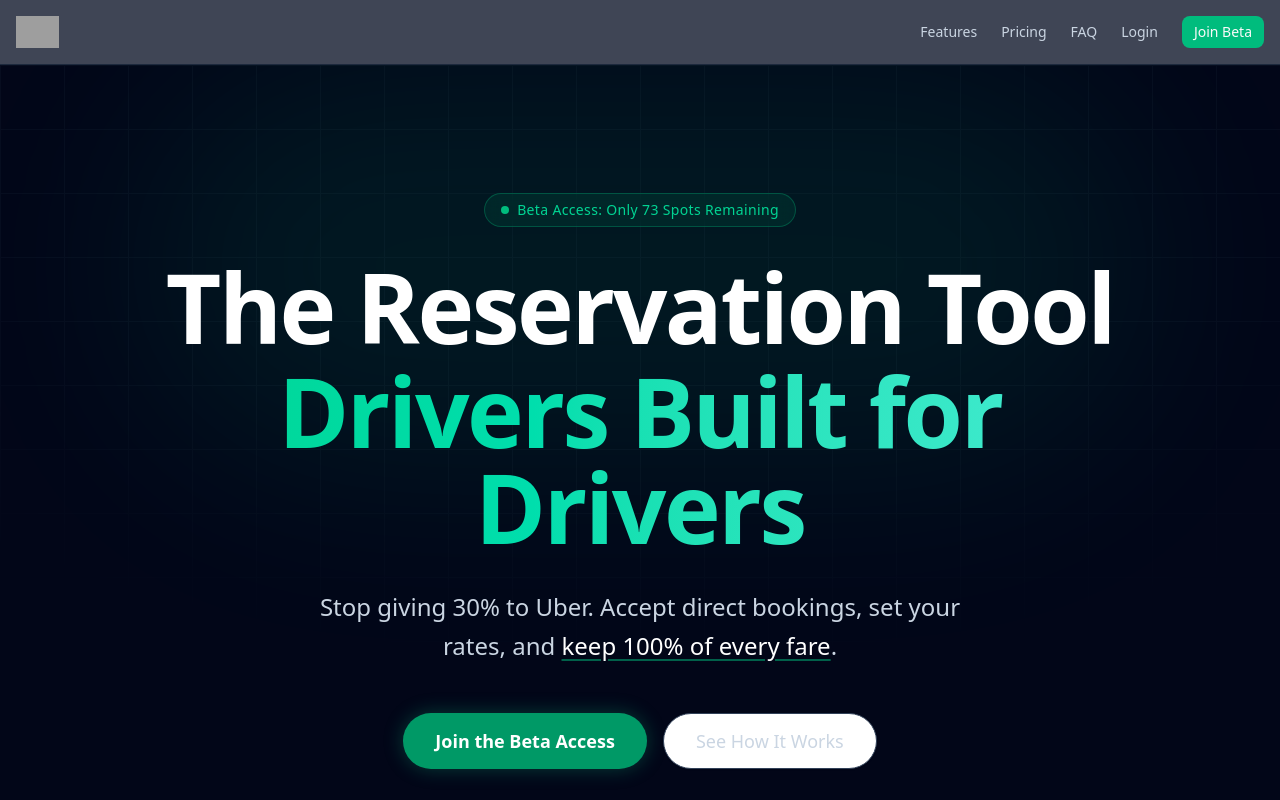
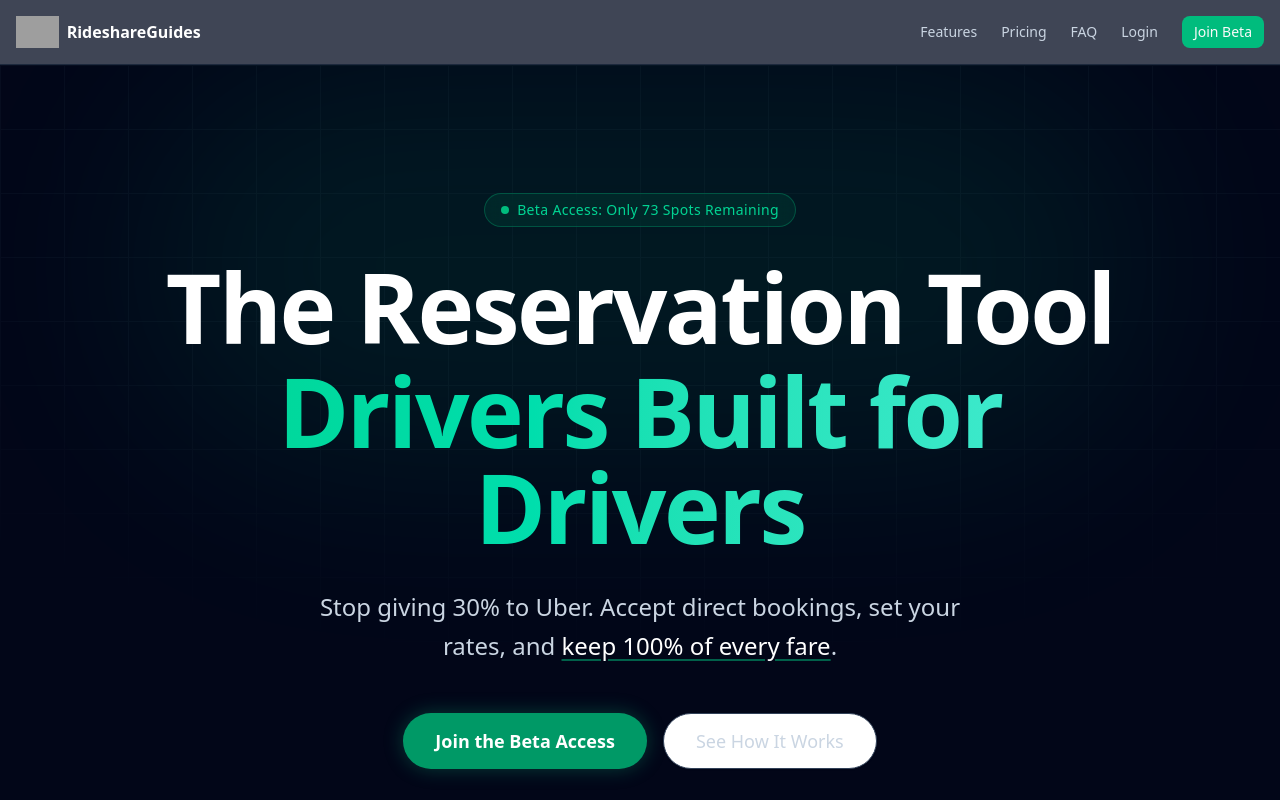
Before and after one commit to shakiltousif/rsg-beta-landing, a Next.js app: page / in a window 1280 px wide. Shown: the top 800 px of the page. Built offline with nearby package versions, Linux system fonts and the light colour scheme; no server answers; grey boxes are pictures that could not be loaded.

Commit message:
Enhance metadata and SEO for RideshareGuides; update landing page with structured data for better visibility. Refactor Header component to use Image for logo rendering.

```diff
--- a/app/(marketing)/page.tsx
+++ b/app/(marketing)/page.tsx
@@ -11,12 +11,57 @@ import FinalCTA from "@/components/sections/FinalCTA";
 export const metadata: Metadata = {
   title: "NYC TLC Drivers Keep 100% of Fares",
   description:
-    "Stop giving Uber 30%. Book direct clients for $15/week. The reservation tool built by professional TLC drivers.",
+    "Stop giving Uber 30%. The professional driver reservation tool. Book direct clients, set your rates, and keep every dollar. Start your free trial.",
 };
 
 export default function LandingPage() {
+  const jsonLd = {
+    "@context": "https://schema.org",
+    "@graph": [
+      {
+        "@type": "SoftwareApplication",
+        "name": "RideshareGuides",
+        "applicationCategory": "BusinessApplication",
+        "operatingSystem": "Web, iOS, Android",
+        "offers": {
+          "@type": "Offer",
+          "price": "15.00",
+          "priceCurrency": "USD",
+          "billingIncrement": "1 week"
+        },
+        "description": "A professional reservation tool for independent drivers to manage bookings and clients without commissions.",
+        "featureList": "Direct Booking, Client Management, Rate Setting, Zero Commission",
+        "screenshot": "https://rideshareguides.com/opengraph-image"
+      },
+      {
+        "@type": "Organization",
+        "name": "RideshareGuides",
+        "url": "https://rideshareguides.com",
+        "logo": "https://rideshareguides.com/icon.png",
+        "sameAs": [
+          "https://twitter.com/rideshareguides",
+          "https://facebook.com/rideshareguides"
+        ]
+      },
+      {
+        "@type": "WebSite",
+        "name": "RideshareGuides",
+        "url": "https://rideshareguides.com",
+        "potentialAction": {
+          "@type": "SearchAction",
+          "target": "https://rideshareguides.com/search?q={search_term_string}",
+          "query-input": "required name=search_term_string"
+        }
+      }
+    ]
+  };
+
   return (
     <main>
+      <script
+        type="application/ld+json"
+        dangerouslySetInnerHTML={{ __html: JSON.stringify(jsonLd) }}
+      />
       <Hero />
       <ProblemSolution />
       <Features />
--- a/app/layout.tsx
+++ b/app/layout.tsx
@@ -29,28 +29,56 @@ const jakarta = Plus_Jakarta_Sans({
 });
 
 export const metadata: Metadata = {
-	metadataBase,
+  metadataBase,
   title: {
-    default: "RideshareGuides.com | Keep 100% of Your Fares",
-    template: "%s | RideshareGuides.com",
+    default: "RideshareGuides | The Reservation Tool for Professional Drivers",
+    template: "%s | RideshareGuides",
   },
-  description: "Professional reservation tool for TLC and licensed drivers. Build your own client base, set your own rates, keep 100% of every fare. $15/week, 0% commission.",
-  keywords: ["TLC driver", "NYC rideshare", "direct booking", "keep 100% fares", "driver platform", "reservation tool"],
-  authors: [{ name: "RideshareGuides" }],
+  description: "Stop paying 30% commission. The professional reservation system for TLC and private drivers. Accept direct bookings, set your own rates, and keep 100% of every fare.",
+  applicationName: "RideshareGuides",
+  authors: [{ name: "RideshareGuides Team", url: "https://rideshareguides.com" }],
+  generator: "Next.js",
+  keywords: [
+    "TLC driver app",
+    "NYC rideshare",
+    "direct booking tool",
+    "private driver software",
+    "limo dispatch system",
+    "chauffeur booking system",
+    "keep 100% fares",
+    "driver business tools",
+    "uber alternative for drivers",
+    "lyft alternative",
+    "black car reservation system",
+    "transportation business software"
+  ],
+  referrer: "origin-when-cross-origin",
+  creator: "RideshareGuides",
+  publisher: "RideshareGuides",
+  category: "Business",
+  alternates: {
+    canonical: "/",
+  },
+  formatDetection: {
+    email: false,
+    address: false,
+    telephone: false,
+  },
   openGraph: {
-    title: "RideshareGuides.com | Keep 100% of Your Fares",
-    description: "The reservation tool built by drivers, for drivers.",
+    title: "RideshareGuides | Keep 100% of Your Fares",
+    description: "The professional reservation tool built by drivers, for drivers. Build your client base, set rates, and stop paying commissions.",
     url: "https://rideshareguides.com",
     siteName: "RideshareGuides",
-		images: [{ url: `/opengraph-image?v=${ogVersion}`, width: 1200, height: 630 }],
+    images: [{ url: `/opengraph-image?v=${ogVersion}`, width: 1200, height: 630, alt: "RideshareGuides Platform Preview" }],
     locale: "en_US",
     type: "website",
   },
   twitter: {
     card: "summary_large_image",
-    title: "RideshareGuides.com",
-    description: "Keep 100% of your fares. $15/week.",
-		images: [`/twitter-image?v=${ogVersion}`],
+    title: "RideshareGuides | Driver Reservation Tool",
+    description: "Stop giving away 30% of your earnings. Accept direct bookings and keep 100%.",
+    creator: "@rideshareguides",
+    images: [`/twitter-image?v=${ogVersion}`],
   },
   robots: {
     index: true,
@@ -58,7 +86,18 @@ export const metadata: Metadata = {
     googleBot: {
       index: true,
       follow: true,
+      "max-video-preview": -1,
+      "max-image-preview": "large",
+      "max-snippet": -1,
     },
+  },
+  appleWebApp: {
+    title: "RideshareGuides",
+    statusBarStyle: "black-translucent",
+    startupImage: [`/opengraph-image?v=${ogVersion}`],
+  },
+  verification: {
+    google: "google-site-verification=YOUR_VERIFICATION_CODE",
   },
 };
 
--- a/components/layout/Header.tsx
+++ b/components/layout/Header.tsx
@@ -2,6 +2,7 @@
 
 import { useState } from "react";
 import Link from "next/link";
+import Image from "next/image";
 import { Button } from "@/components/ui/button";
 
 export default function Header() {
@@ -14,14 +15,20 @@ export default function Header() {
           {/* Logo */}
           <Link
             href="/"
-            className="flex items-center"
+            className="flex items-center space-x-2"
             onClick={() => setIsMenuOpen(false)}
           >
-            <img
+            <Image
               src="/image.png"
               alt="RideshareGuides"
+              width={32}
+              height={32}
               className="h-8 w-auto"
+              unoptimized
             />
+            <span className="hidden font-bold text-white sm:inline-block">
+              RideshareGuides
+            </span>
           </Link>
 
           {/* Desktop Navigation */}
```
